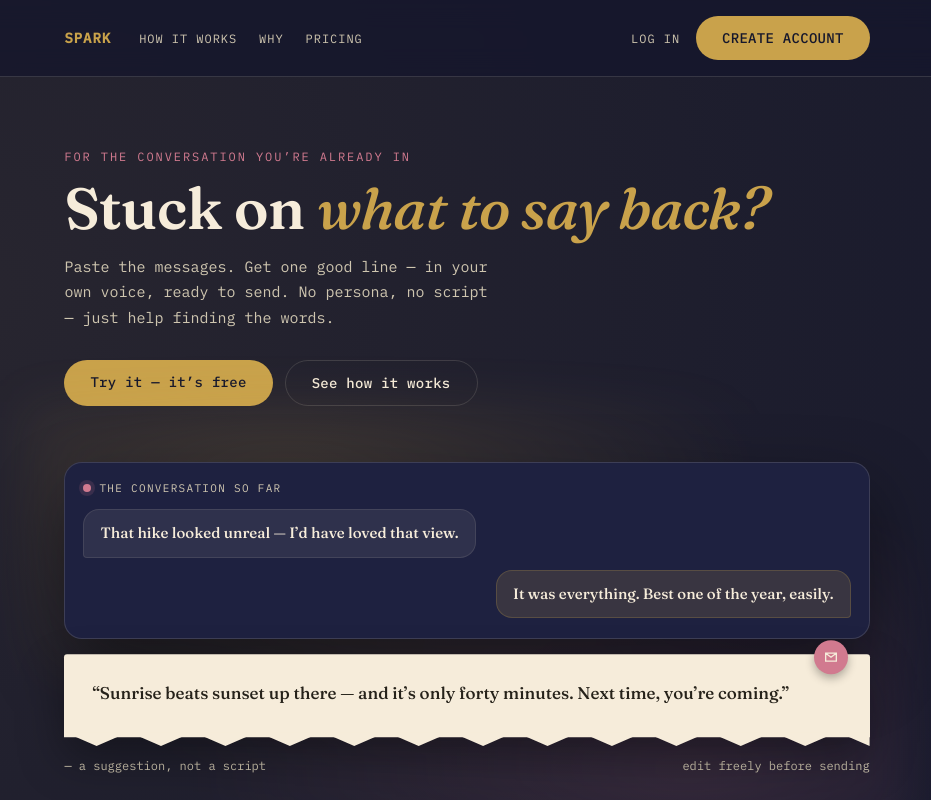
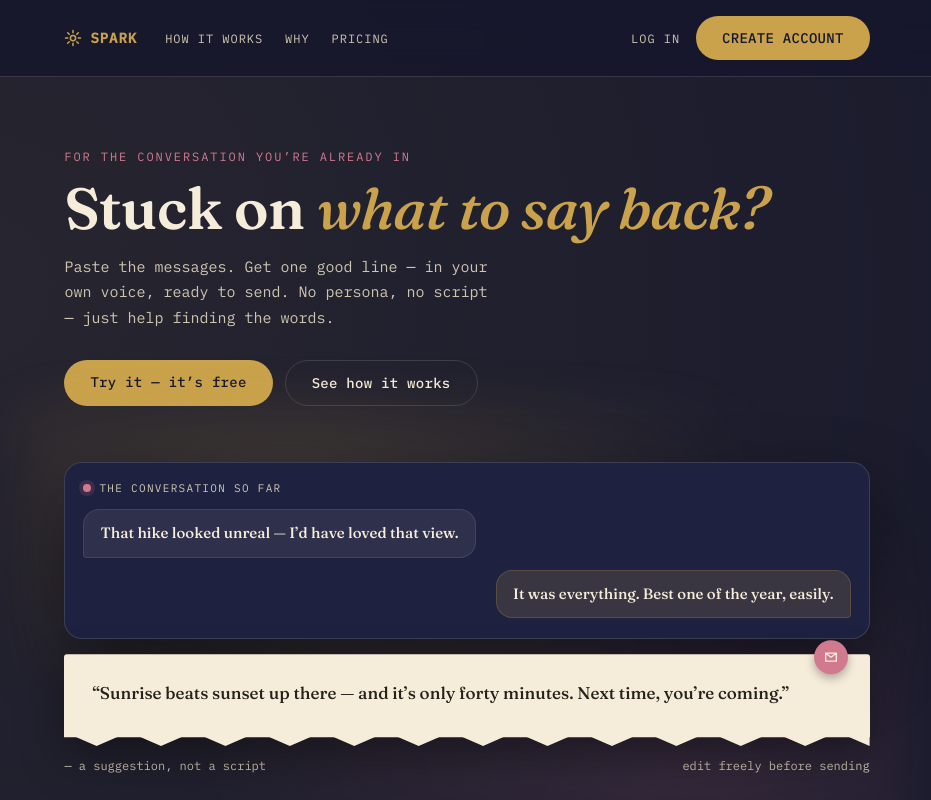
Before and after one commit to lisa6789025-spec/spark, a Next.js app: page / in a window 1280 px wide. Shown: the top 800 px of the page, without its empty margins (173-1104 px from the left). Built offline with nearby package versions, Linux system fonts and the light colour scheme; no server answers.

Commit message:
Add unique SVG logo icon to nav brand and footer

```diff
--- a/app/layout.tsx
+++ b/app/layout.tsx
@@ -20,7 +20,7 @@ export default function RootLayout({ children }: { children: React.ReactNode })
       <body>
         <header className="site-nav">
           <nav className="nav-inner wrap">
-            <a href="/" className="brand">Spark</a>
+            <a href="/" className="brand" style={{ display: "inline-flex", alignItems: "center", gap: 8 }}><svg viewBox="0 0 24 24" width="18" height="18" fill="none" stroke="currentColor" strokeWidth="2" strokeLinecap="round" strokeLinejoin="round" aria-hidden="true"><circle cx="12" cy="12" r="3.5"/><path d="M12 2v3M12 19v3M2 12h3M19 12h3M4.9 4.9l2.1 2.1M17 17l2.1 2.1M19.1 4.9L17 7M7 17l-2.1 2.1"/></svg>Spark</a>
             <div className="nav-links">
               <a href="/#how">How it works</a>
               <a href="/#features">Why</a>
@@ -36,7 +36,7 @@ export default function RootLayout({ children }: { children: React.ReactNode })
 
         <footer className="site-footer">
           <div className="wrap footer-inner">
-            <span className="footer-brand">Spark</span>
+            <span className="footer-brand" style={{ display: "inline-flex", alignItems: "center", gap: 7 }}><svg viewBox="0 0 24 24" width="15" height="15" fill="none" stroke="currentColor" strokeWidth="2" strokeLinecap="round" strokeLinejoin="round" aria-hidden="true"><circle cx="12" cy="12" r="3.5"/><path d="M12 2v3M12 19v3M2 12h3M19 12h3M4.9 4.9l2.1 2.1M17 17l2.1 2.1M19.1 4.9L17 7M7 17l-2.1 2.1"/></svg>Spark</span>
             <span className="footer-tag">written between the lines, sent as your own</span>
             <div className="footer-links">
               <a href="/#how">How it works</a>
```
